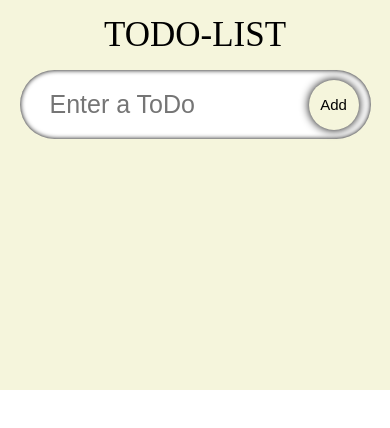
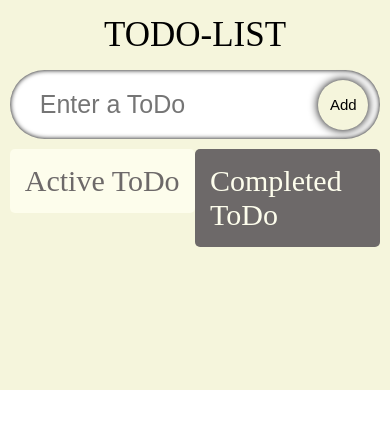
Before and after one commit to amh6281/TypeScript-TodoList, a React (Create React App) app: page / in a window 390 px wide. Shown: the top 428 px of the page. Built offline with nearby package versions, Linux system fonts and the light colour scheme; a web font is replaced by a local one.

Commit message:
Drag & Drop 기능 추가 2022.01.27

```diff
--- a/package.json
+++ b/package.json
@@ -9,8 +9,10 @@
     "@types/jest": "^27.4.0",
     "@types/node": "^16.11.21",
     "@types/react": "^17.0.38",
+    "@types/react-beautiful-dnd": "^13.1.2",
     "@types/react-dom": "^17.0.11",
     "react": "^17.0.2",
+    "react-beautiful-dnd": "^13.1.0",
     "react-dom": "^17.0.2",
     "react-icons": "^4.3.1",
     "react-scripts": "5.0.0",
--- a/src/App.tsx
+++ b/src/App.tsx
@@ -4,10 +4,12 @@
 import InputFeild from "./components/InputFeild";
 import { Todo } from "./model";
 import TodoList from "./components/TodoList";
+import { DragDropContext, DropResult } from "react-beautiful-dnd";
 
 const App: React.FC = () => {
   const [todo, setTodo] = useState<string>("");
   const [todos, setTodos] = useState<Todo[]>([]);
+  const [completedTodos, setCompletedTodos] = useState<Todo[]>([]);
 
   const handleAdd = (e: React.FormEvent) => {
     e.preventDefault();
@@ -18,14 +20,52 @@
     }
   };
 
-  console.log(todos);
+  const onDragEnd = (result: DropResult) => {
+    const { source, destination } = result;
+
+    if (!destination) return;
+
+    if (
+      destination.droppableId === source.droppableId &&
+      destination.index === source.index
+    )
+      return;
+
+    let add,
+      active = todos,
+      complete = completedTodos;
+
+    if (source.droppableId === "TodosList") {
+      add = active[source.index];
+      active.splice(source.index, 1);
+    } else {
+      add = complete[source.index];
+      complete.splice(source.index, 1);
+    }
+
+    if (destination.droppableId === "TodosList") {
+      active.splice(destination.index, 0, add);
+    } else {
+      complete.splice(destination.index, 0, add);
+    }
+
+    setCompletedTodos(complete);
+    setTodos(active);
+  };
 
   return (
-    <div className="App">
-      <span className="heading">ToDo-List</span>
-      <InputFeild todo={todo} setTodo={setTodo} handleAdd={handleAdd} />
-      <TodoList todos={todos} setTodos={setTodos} />
-    </div>
+    <DragDropContext onDragEnd={onDragEnd}>
+      <div className="App">
+        <span className="heading">ToDo-List</span>
+        <InputFeild todo={todo} setTodo={setTodo} handleAdd={handleAdd} />
+        <TodoList
+          todos={todos}
+          setTodos={setTodos}
+          completedTodos={completedTodos}
+          setCompletedTodos={setCompletedTodos}
+        />
+      </div>
+    </DragDropContext>
   );
 };
 
--- a/src/components/SingleTodo.tsx
+++ b/src/components/SingleTodo.tsx
@@ -4,14 +4,16 @@
 import { MdDone } from "react-icons/md";
 import "./styles.css";
 import TodoList from "./TodoList";
+import { Draggable } from "react-beautiful-dnd";
 
 type Props = {
+  index: number;
   todo: Todo;
   todos: Todo[];
   setTodos: React.Dispatch<React.SetStateAction<Todo[]>>;
 };
 
-const SingleTodo = ({ todo, todos, setTodos }: Props) => {
+const SingleTodo = ({ index, todo, todos, setTodos }: Props) => {
   const [edit, setEdit] = useState<boolean>(false);
   const [editTodo, setEditTodo] = useState<string>(todo.todo);
 
@@ -43,7 +45,15 @@
   }, [edit]);
 
   return (
-    <form className="todos_single" onSubmit={(e) => handleEdit(e, todo.id)}>
+    <Draggable draggableId={todo.id.toString()} index={index}>
+      {(provided) => (
+        <form
+          className="todos_single"
+          onSubmit={(e) => handleEdit(e, todo.id)}
+          {...provided.draggableProps}
+          {...provided.dragHandleProps}
+          ref={provided.innerRef}
+        >
           {edit ? (
             <input
               ref={inputRef}
@@ -76,6 +86,8 @@
             </span>
           </div>
         </form>
+      )}
+    </Draggable>
   );
 };
 
--- a/src/components/TodoList.tsx
+++ b/src/components/TodoList.tsx
@@ -1,4 +1,5 @@
 import React from "react";
+import { Droppable } from "react-beautiful-dnd";
 import { Todo } from "../model";
 import SingleTodo from "./SingleTodo";
 import "./styles.css";
@@ -6,19 +7,60 @@
 interface Props {
   todos: Todo[];
   setTodos: React.Dispatch<React.SetStateAction<Todo[]>>;
+  completedTodos: Todo[];
+  setCompletedTodos: React.Dispatch<React.SetStateAction<Todo[]>>;
 }
 
-const TodoList: React.FC<Props> = ({ todos, setTodos }: Props) => {
+const TodoList: React.FC<Props> = ({
+  todos,
+  setTodos,
+  completedTodos,
+  setCompletedTodos,
+}: Props) => {
   return (
-    <div className="todos">
-      {todos.map((todo) => (
+    <div className="container">
+      <Droppable droppableId="TodosList">
+        {(provided) => (
+          <div
+            className="todos"
+            ref={provided.innerRef}
+            {...provided.droppableProps}
+          >
+            <span className="todos_heading1">Active ToDo</span>
+            {todos.map((todo, index) => (
               <SingleTodo
+                index={index}
                 todo={todo}
+                todos={todos}
                 key={todo.id}
-          todos={todos}
                 setTodos={setTodos}
               />
             ))}
+            {provided.placeholder}
+          </div>
+        )}
+      </Droppable>
+      <Droppable droppableId="TodosRemove">
+        {(provided) => (
+          <div
+            className="todos remove"
+            ref={provided.innerRef}
+            {...provided.droppableProps}
+          >
+            <span className="todos_heading2">Completed ToDo</span>
+            {completedTodos.map((todo, index) => (
+              <SingleTodo
+                index={index}
+                todo={todo}
+                todos={completedTodos}
+                key={todo.id}
+                setTodos={setCompletedTodos}
+              />
+            ))}
+            {provided.placeholder}
+          </div>
+        )}
+      </Droppable>
     </div>
   );
 };
--- a/src/components/styles.css
+++ b/src/components/styles.css
@@ -1,6 +1,6 @@
 .input {
   display: flex;
-  width: 90%;
+  width: 95%;
   position: relative;
   align-items: center;
 }
@@ -44,20 +44,45 @@
   box-shadow: 0 0 5px black;
 }
 
+.container {
+  display: flex;
+  width: 95%;
+  margin-top: 10px;
+  justify-content: space-between;
+  align-items: flex-start;
+}
+
 .todos {
   display: flex;
-  justify-content: space-evenly;
-  width: 90%;
-  flex-wrap: wrap;
+  width: 47.5%;
+  flex-direction: column;
+  padding: 15px;
+  border-radius: 5px;
+  background-color: rgb(253, 253, 236);
+}
+
+.todos_heading1 {
+  font-size: 30px;
+  color: rgb(109, 105, 105);
+}
+
+.todos_heading2 {
+  font-size: 30px;
+  color: rgb(253, 253, 236);
 }
 
 .todos_single {
   display: flex;
-  width: 29.5%;
   border-radius: 5px;
   padding: 20px;
   margin-top: 15px;
   background-image: url("https://img.freepik.com/free-photo/crumpled-yellow-paper-background-close-up_60487-2390.jpg?size=626&ext=jpg");
+  transition: 0.2s;
+}
+
+.todos_single:hover {
+  box-shadow: 0 0 5px black;
+  transform: scale(1.03);
 }
 
 .todos_single_text {
@@ -77,9 +102,9 @@
   cursor: pointer;
 }
 
-@media (max-width: 1200px) {
-  .todos_single {
-    width: 40%;
+@media (max-width: 1100px) {
+  .todos {
+    width: 45%;
   }
 }
 
@@ -89,8 +114,14 @@
   }
   .todos {
     width: 95%;
+    margin-bottom: 10px;
   }
-  .todos_single {
-    width: 100%;
+  .container {
+    width: 95%;
+    flex-direction: column;
   }
 }
+
+.remove {
+  background-color: rgb(109, 105, 105);
+}
```
Also changed, not shown: 1 other file (tests, documents, lock files or other folders). Lines whose indentation alone changed are shown as unchanged.
